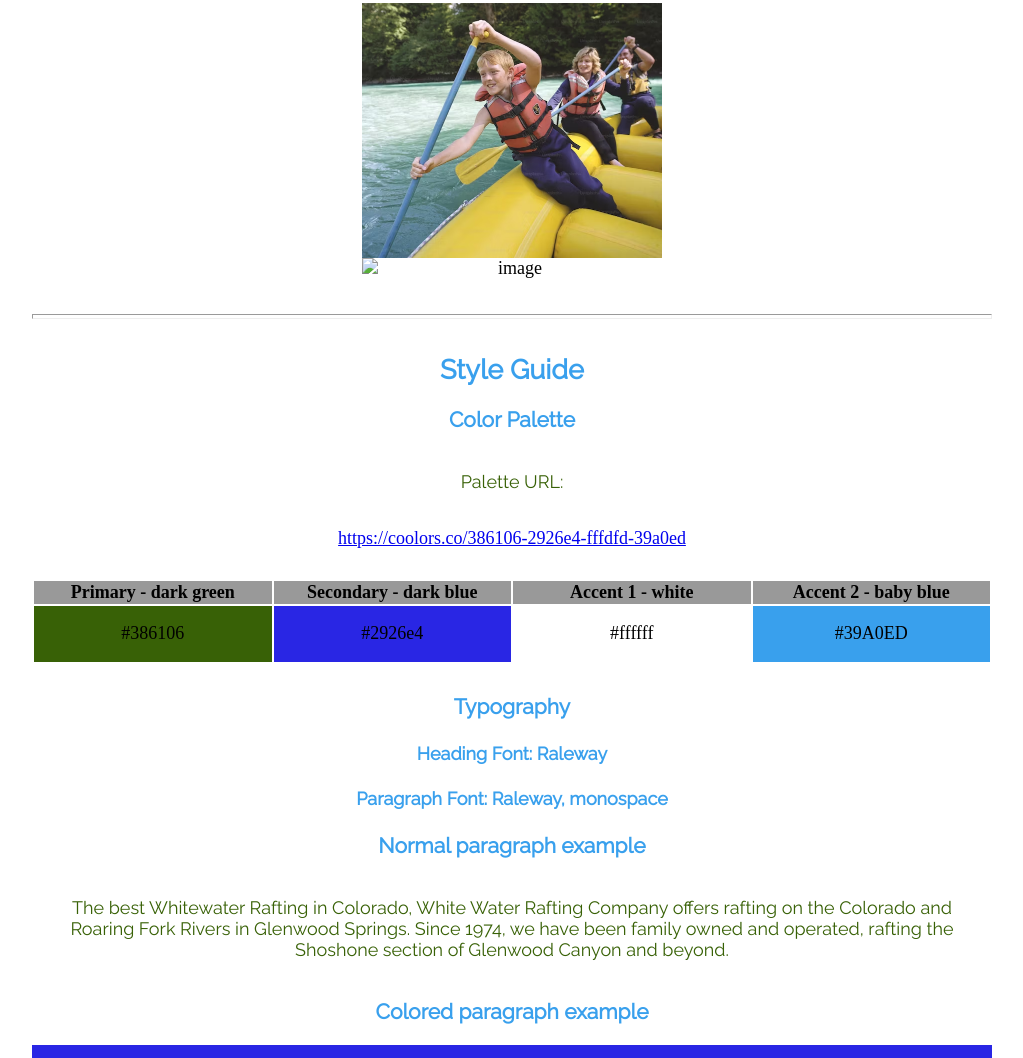
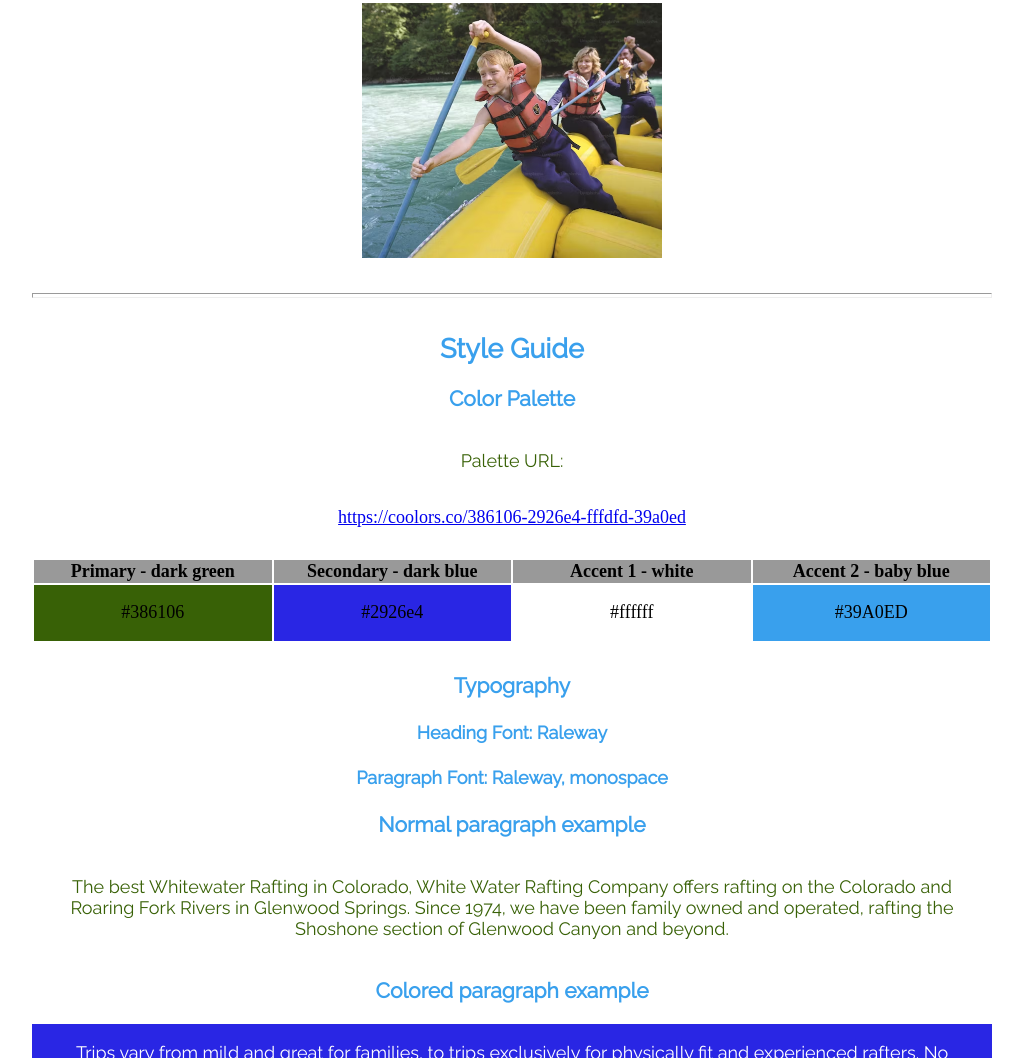
Before and after one commit to arikuhl1999/wdd130, a plain HTML site: page wwr/site-plan-rafting.html in a window 1280 px wide. Shown: the part 874-1932 px from the top of the page, without its empty margins (128-1151 px from the left). Drawn offline with Linux system fonts and the light colour scheme.

Commit message:
changed image

```diff
--- a/wwr/site-plan-rafting.html
+++ b/wwr/site-plan-rafting.html
@@ -29,7 +29,6 @@
     <h3>Website Logo</h3>
     <!-- Replace this with some sort of logo for your site.  A logo can be as simple as the name of your site in a nice font :) -->
     <img src="images/photo of a family doing wwr.avif" alt="Logo image" />
-    <img src="images/rafting layout maybe" alt="image"/>
     <hr />
     <h2>Style Guide</h2>
 
```
